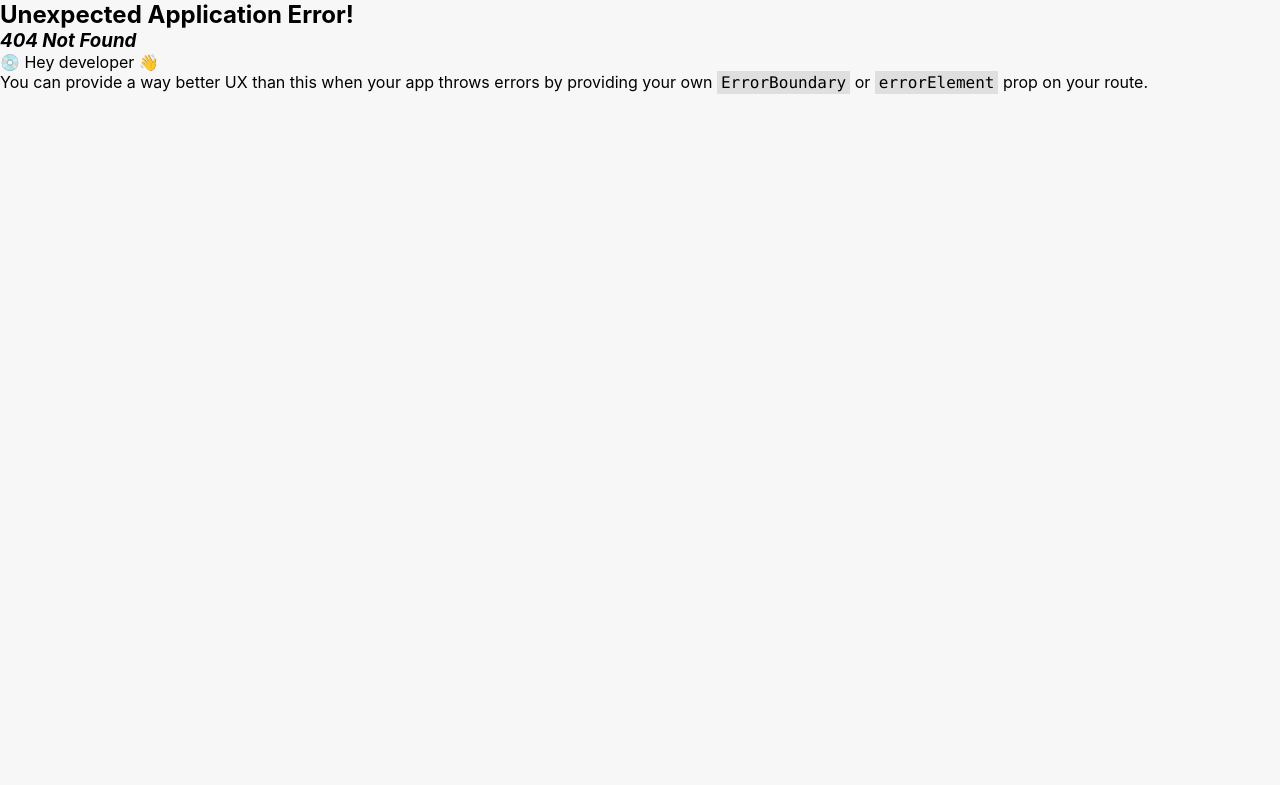
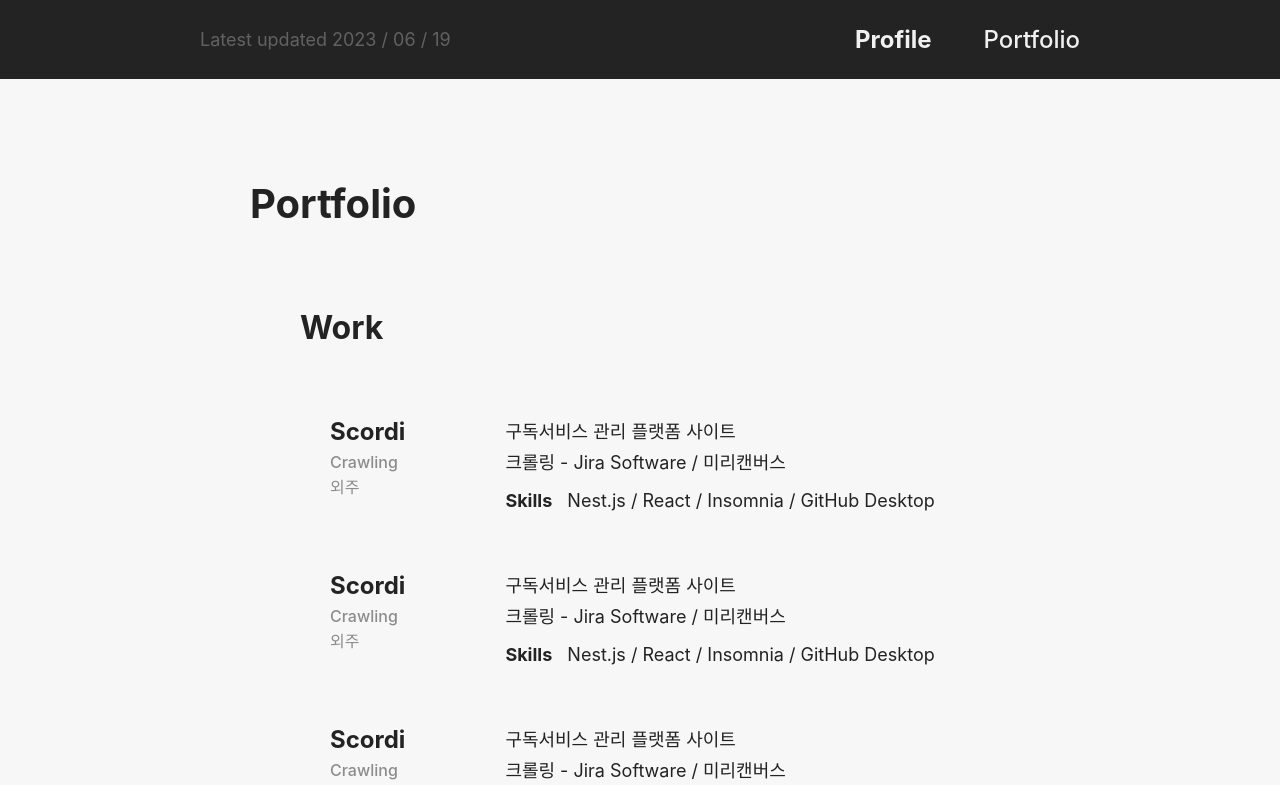
Before and after one commit to hyunjoo1130/portfolio, a React (Create React App) app: page /portfolio in a window 1280 px wide. Before the commit this address had no page. Shown: the top 785 px of the page. Built offline with nearby package versions, Linux system fonts and the light colour scheme.

Commit message:
Work 영역 레이아웃 구현 완료 / header tab navigate 연결

```diff
--- a/src/Router.jsx
+++ b/src/Router.jsx
@@ -1,6 +1,7 @@
 import { createBrowserRouter } from 'react-router-dom';
 import App from './App';
 import Profile from './pages/Profile/Profile';
+import Portfolio from './pages/Portfolio/Portfolio';
 
 const router = createBrowserRouter([
 	{
@@ -9,7 +10,7 @@ const router = createBrowserRouter([
 		// errorElement:,
 		children: [
 			{ index: true, element: <Profile /> },
-			// { index: '/', element: <Profile /> },
+			{ path: '/portfolio', element: <Portfolio /> },
 			// { path: '/login', element: <Login /> },
 		],
 	},
--- a/src/components/Header.jsx
+++ b/src/components/Header.jsx
@@ -1,7 +1,15 @@
-import React from 'react';
+import React, { useState } from 'react';
+import { useNavigate } from 'react-router-dom';
 import styled from 'styled-components';
 
 function Header() {
+	const navigate = useNavigate();
+	const [active, setActive] = useState('Profile');
+
+	const headerHandler = txt => {
+		setActive(txt);
+	};
+
 	return (
 		<HeaderContainer>
 			<HeaderWrapper>
@@ -9,8 +17,26 @@ function Header() {
 					<p style={{ opacity: 0.3, fontSize: 18 }}>Latest updated 2023 / 06 / 19</p>
 				</div>
 				<div className="tabBox" style={{ display: 'flex', gap: 52, fontSize: 24 }}>
-					<span style={{ fontWeight: 700 }}>Profile</span>
-					<span>Portfolio</span>
+					<span
+						title="Profile"
+						style={{ fontWeight: active === 'Profile' ? 700 : 500, cursor: 'pointer' }}
+						onClick={() => {
+							headerHandler('Profile');
+							navigate('/');
+						}}
+					>
+						Profile
+					</span>
+					<span
+						title="Portfolio"
+						style={{ fontWeight: active === 'Portfolio' ? 700 : 500, cursor: 'pointer' }}
+						onClick={() => {
+							headerHandler('Portfolio');
+							navigate('/portfolio');
+						}}
+					>
+						Portfolio
+					</span>
 				</div>
 			</HeaderWrapper>
 		</HeaderContainer>
@@ -30,3 +56,14 @@ const HeaderWrapper = styled.div`
 `;
 
 export default Header;
+
+const HEADER_DATA = [
+	{
+		id: 1,
+		title: 'Profile',
+	},
+	{
+		id: 2,
+		title: 'Portfolio',
+	},
+];
--- a/src/index.css
+++ b/src/index.css
@@ -27,3 +27,15 @@ code {
 .default_padding {
 	padding: 0 200px;
 }
+
+h1 {
+	font-size: 46px;
+}
+
+h2 {
+	font-size: 40px;
+}
+
+h3 {
+	font-size: 32px;
+}
--- /dev/null
+++ b/src/pages/Portfolio/Portfolio.jsx
@@ -0,0 +1,91 @@
+import React from 'react';
+import './Portfolio.scss';
+
+function Portfolio() {
+	return (
+		<div id="Portfolio">
+			<section className="portfolio_section1 default_padding black_txt_color">
+				<article className="work_article">
+					<h2 className="title">Portfolio</h2>
+					<div className="work_wrapper">
+						<div className="work_title_box">
+							<h3 className="work_title">Work</h3>
+						</div>
+						<div className="work_list_container">
+							<div className="work_list_block">
+								<div className="company_info">
+									<p className="info_name">Scordi</p>
+									<p className="info_detail gray">Crawling</p>
+									<p className="info_detail gray">외주</p>
+								</div>
+								<div className="company_idid">
+									<div className="idid">
+										<p className="details">구독서비스 관리 플랫폼 사이트</p>
+										<p className="details">크롤링 - Jira Software / 미리캔버스</p>
+									</div>
+									<div className="skills">
+										<span className="skills_txt">Skills</span>
+										<span className="skills_list">Nest.js / React / Insomnia / GitHub Desktop</span>
+									</div>
+								</div>
+							</div>
+							<div className="work_list_block">
+								<div className="company_info">
+									<p className="info_name">Scordi</p>
+									<p className="info_detail gray">Crawling</p>
+									<p className="info_detail gray">외주</p>
+								</div>
+								<div className="company_idid">
+									<div className="idid">
+										<p className="details">구독서비스 관리 플랫폼 사이트</p>
+										<p className="details">크롤링 - Jira Software / 미리캔버스</p>
+									</div>
+									<div className="skills">
+										<span className="skills_txt">Skills</span>
+										<span className="skills_list">Nest.js / React / Insomnia / GitHub Desktop</span>
+									</div>
+								</div>
+							</div>
+							<div className="work_list_block">
+								<div className="company_info">
+									<p className="info_name">Scordi</p>
+									<p className="info_detail gray">Crawling</p>
+									<p className="info_detail gray">외주</p>
+								</div>
+								<div className="company_idid">
+									<div className="idid">
+										<p className="details">구독서비스 관리 플랫폼 사이트</p>
+										<p className="details">크롤링 - Jira Software / 미리캔버스</p>
+									</div>
+									<div className="skills">
+										<span className="skills_txt">Skills</span>
+										<span className="skills_list">Nest.js / React / Insomnia / GitHub Desktop</span>
+									</div>
+								</div>
+							</div>
+							<div className="work_list_block">
+								<div className="company_info">
+									<p className="info_name">Scordi</p>
+									<p className="info_detail gray">Crawling</p>
+									<p className="info_detail gray">외주</p>
+								</div>
+								<div className="company_idid">
+									<div className="idid">
+										<p className="details">구독서비스 관리 플랫폼 사이트</p>
+										<p className="details">크롤링 - Jira Software / 미리캔버스</p>
+									</div>
+									<div className="skills">
+										<span className="skills_txt">Skills</span>
+										<span className="skills_list">Nest.js / React / Insomnia / GitHub Desktop</span>
+									</div>
+								</div>
+							</div>
+						</div>
+					</div>
+				</article>
+			</section>
+		</div>
+	);
+}
+
+export default Portfolio;
--- /dev/null
+++ b/src/pages/Portfolio/Portfolio.scss
@@ -0,0 +1,74 @@
+#Portfolio {
+	margin: 0 50px;
+	padding-top: 100px;
+	padding-bottom: 50px;
+
+	.portfolio_section1 {
+		.work_article {
+			.title {
+				margin-bottom: 80px;
+			}
+
+			.work_wrapper {
+				padding: 0 50px;
+
+				.work_title_box {
+					margin-bottom: 40px;
+				}
+
+				.work_list_container {
+					.work_list_block {
+						display: flex;
+						justify-content: flex-start;
+						padding: 30px;
+
+						.company_info {
+							display: flex;
+							flex-direction: column;
+							gap: 2px;
+
+							.info_name {
+								margin-bottom: 4px;
+								font-size: 24px;
+								font-weight: 700;
+							}
+
+							.info_detail {
+								font-size: 16px;
+								font-weight: 400;
+							}
+
+							.info_detail {
+								font-size: 16px;
+								font-weight: 500;
+							}
+
+							.gray {
+								opacity: 0.5;
+							}
+						}
+
+						.company_idid {
+							padding-left: 100px;
+							font-size: 18px;
+							font-weight: 400;
+
+							.idid {
+								display: flex;
+								flex-direction: column;
+								gap: 5px;
+								margin-bottom: 16px;
+							}
+							.skills {
+								.skills_txt {
+									font-weight: 700;
+									margin-right: 15px;
+								}
+							}
+						}
+					}
+				}
+			}
+		}
+	}
+}
--- a/src/pages/Profile/Profile.jsx
+++ b/src/pages/Profile/Profile.jsx
@@ -47,7 +47,7 @@ function Profile() {
 					</div>
 					<hr style={{ width: 300, color: '#232323', opacity: 0.3, margin: '0 auto' }} />
 					<div className="pr_container">
-						<h3 className="pr_title">🌐 저는 세상의 흐름을 읽을 줄 아는 개발자가 되고 싶습니다.</h3>
+						<p className="pr_title">🌐 저는 세상의 흐름을 읽을 줄 아는 개발자가 되고 싶습니다.</p>
 						<div className="pr_txt pr_txt1">
 							<p>기술이 시대와 트렌드를 따라 성장하고 변화하는 것을 느낍니다.</p>
 							<p>
--- a/src/pages/Profile/Profile.scss
+++ b/src/pages/Profile/Profile.scss
@@ -23,7 +23,6 @@
 			text-align: center;
 
 			.profile_txt {
-				font-size: 46px;
 				font-weight: 700;
 				margin-bottom: 10px;
 			}
@@ -40,7 +39,6 @@
 
 				.titlebox {
 					.title {
-						font-size: 40px;
 						font-weight: 700;
 						letter-spacing: -1px;
 					}
```
Also changed, not shown: public/images/portfolio/github-logo.png (added).
